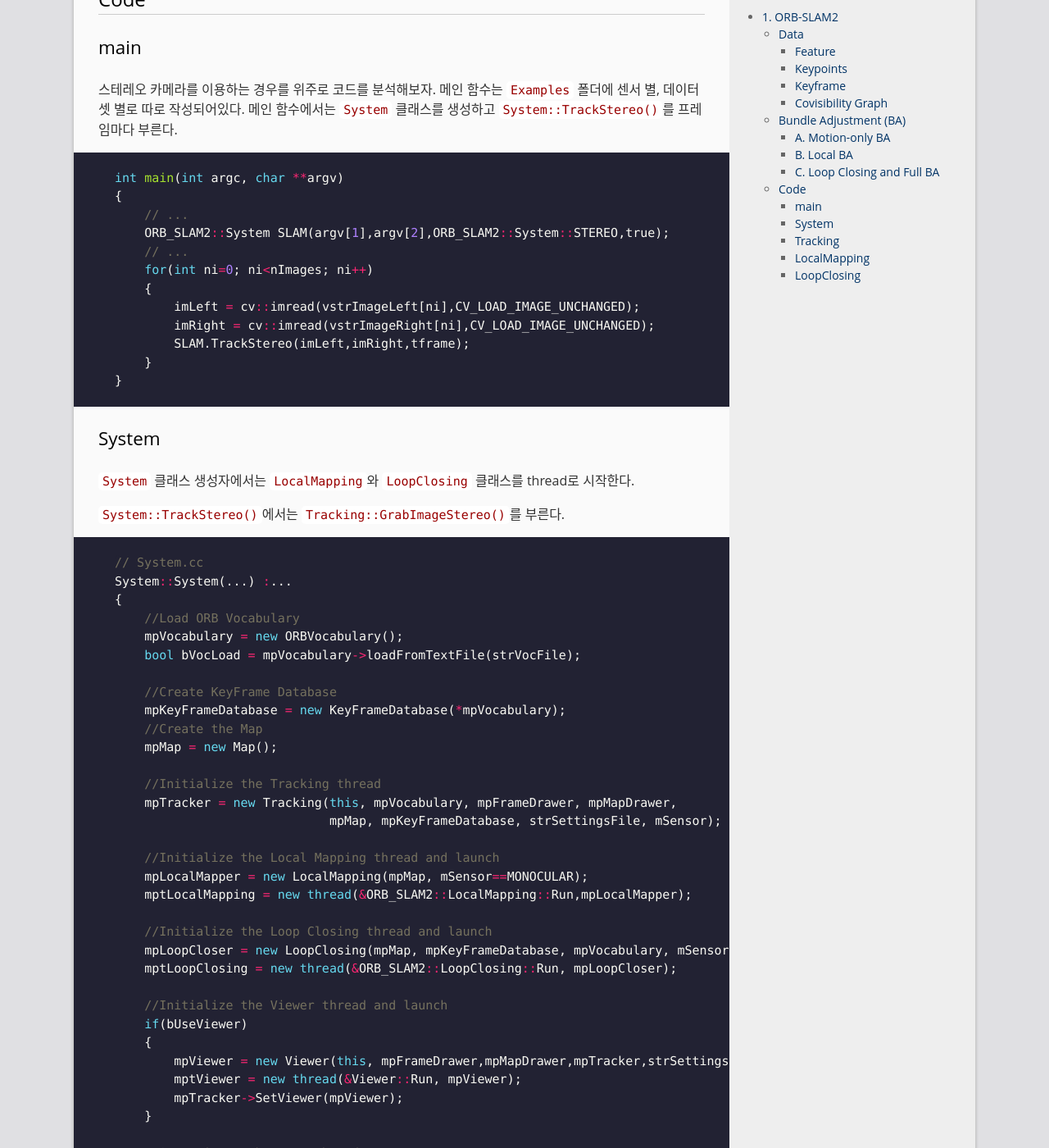
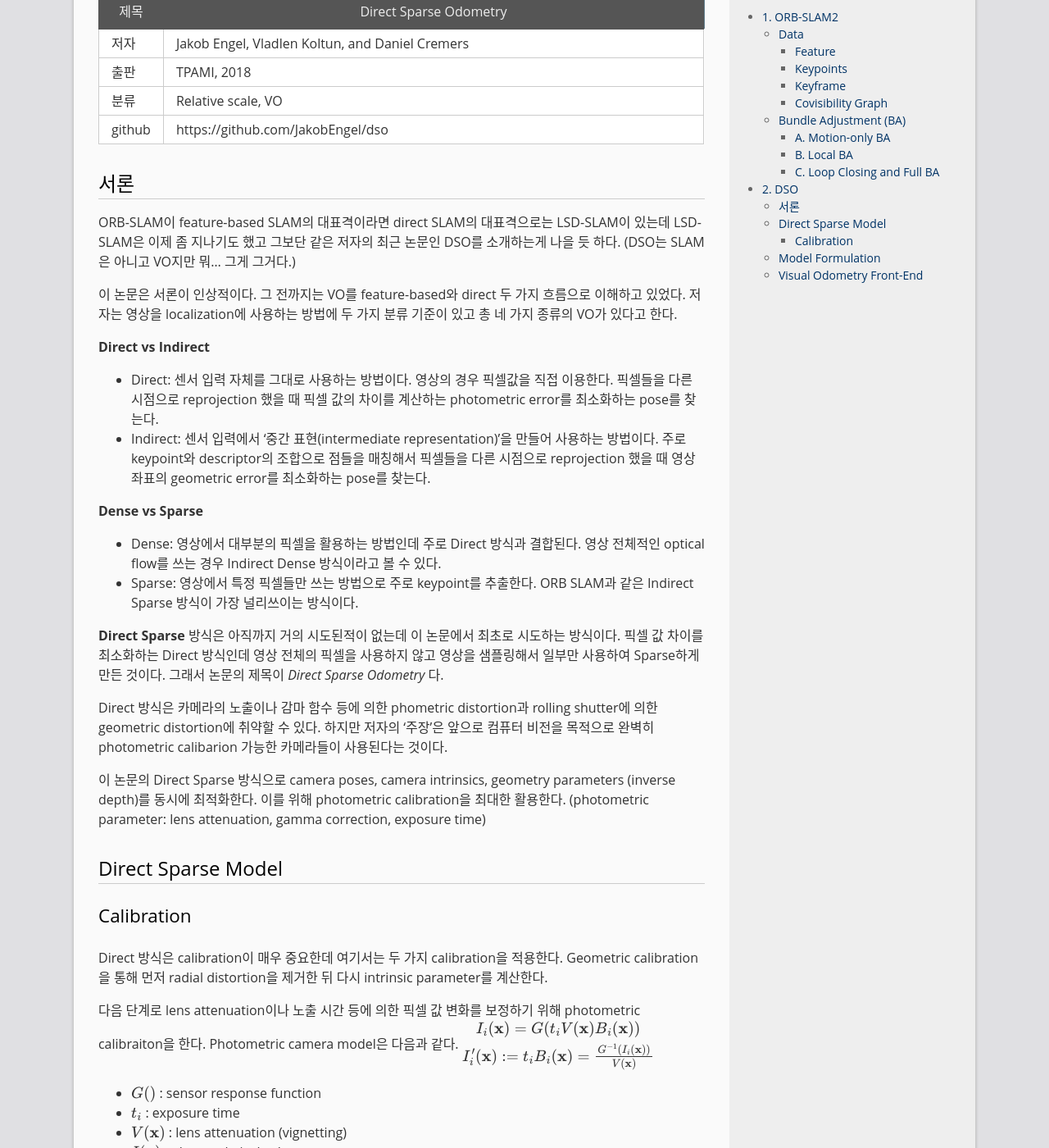
Before and after one commit to goodgodgd/ian-flow, a Jekyll site: the page built from _posts/2019-07-17-savo-survey.md, in a window 1280 px wide and 1400 px high, scrolled down 3839 px. Shown: the whole window at 82% size. Built offline with Jekyll 4.4.1, drawn with Linux system fonts in a browser that asks for light colours; formulas are drawn with MathJax 3; some of the changed text lies outside the part shown.

Commit message:
wip VO/SLAM survey

````diff
--- a/_posts/2019-07-17-savo-survey.md
+++ b/_posts/2019-07-17-savo-survey.md
@@ -9,7 +9,7 @@
 
 
 
-이 포스트는 Visual odometry (VO)와 Visual Simultaneous Localization and Mapping (vSLAM) 분야의 주요 논문들을 소스코드와 함께 분석하여 요약한다.
+이 포스트는 Visual odometry (VO)와 Visual Simultaneous Localization and Mapping (vSLAM) 분야의 주요 논문들을 분석하여 요약한다.
 
 
 
@@ -141,17 +141,9 @@
 
 
 
-코드에서 keyframe 이 가지고 있는 정보
-
-
-
-
-
 ### Covisibility Graph
 
 covisibility graph는 keyframe 사이의 관계를 나타낸 것으로 최소 15개의 map point를 공유한 keyframe들이 연결되고 공유 map point의 개수가 edge의 weight가 된다.
-
-
 
 
 
@@ -185,215 +177,143 @@
 
 
 
-## Code
+# 2. DSO
 
-### main
-
-스테레오 카메라를 이용하는 경우를 위주로 코드를 분석해보자. 메인 함수는 `Examples` 폴더에 센서 별, 데이터셋 별로 따로 작성되어있다. 메인 함수에서는 `System` 클래스를 생성하고 `System::TrackStereo()`를 프레임마다 부른다.
-
-```cpp
-int main(int argc, char **argv)
-{
-    // ...
-    ORB_SLAM2::System SLAM(argv[1],argv[2],ORB_SLAM2::System::STEREO,true);
-    // ...
-    for(int ni=0; ni<nImages; ni++)
-    {
-        imLeft = cv::imread(vstrImageLeft[ni],CV_LOAD_IMAGE_UNCHANGED);
-        imRight = cv::imread(vstrImageRight[ni],CV_LOAD_IMAGE_UNCHANGED);
-        SLAM.TrackStereo(imLeft,imRight,tframe);
-    }
-}
-```
+<table>
+<colgroup>
+<col width="10%" />
+<col width="90%" />
+</colgroup>
+<thead>
+<tr class="header">
+<th>제목</th>
+<th>Direct Sparse Odometry</th>
+</tr>
+</thead>
+<tbody>
+<tr>
+<td markdown="span">저자</td>
+<td markdown="span">Jakob Engel, Vladlen Koltun, and Daniel Cremers</td>
+</tr>
+<tr>
+<td markdown="span">출판</td>
+<td markdown="span">TPAMI, 2018</td>
+</tr>
+<tr>
+<td markdown="span">분류</td>
+<td markdown="span">Relative scale, VO</td>
+</tr>
+<tr>
+<td markdown="span">github</td>
+<td markdown="span">https://github.com/JakobEngel/dso</td>
+</tr>
+</tbody>
+</table>
 
 
 
-### System
+## 서론
 
-`System` 클래스 생성자에서는 `LocalMapping`와 `LoopClosing` 클래스를 thread로 시작한다.
+ORB-SLAM이 feature-based SLAM의 대표격이라면 direct SLAM의 대표격으로는 LSD-SLAM이 있는데 LSD-SLAM은 이제 좀 지나기도 했고 그보단 같은 저자의 최근 논문인 DSO를 소개하는게 나을 듯 하다. (DSO는 SLAM은 아니고 VO지만 뭐... 그게 그거다.)
 
- `System::TrackStereo()`에서는 `Tracking::GrabImageStereo()`를 부른다.
+이 논문은 서론이 인상적이다. 그 전까지는 VO를 feature-based와 direct 두 가지 흐름으로 이해하고 있었다. 저자는 영상을 localization에 사용하는 방법에 두 가지 분류 기준이 있고 총 네 가지 종류의 VO가 있다고 한다.
 
-```cpp
-// System.cc
-System::System(...) :...
-{
-    //Load ORB Vocabulary
-    mpVocabulary = new ORBVocabulary();
-    bool bVocLoad = mpVocabulary->loadFromTextFile(strVocFile);
+**Direct vs Indirect**
 
-    //Create KeyFrame Database
-    mpKeyFrameDatabase = new KeyFrameDatabase(*mpVocabulary);
-    //Create the Map
-    mpMap = new Map();
+- Direct: 센서 입력 자체를 그대로 사용하는 방법이다. 영상의 경우 픽셀값을 직접 이용한다. 픽셀들을 다른 시점으로 reprojection 했을 때 픽셀 값의 차이를 계산하는 photometric error를 최소화하는 pose를 찾는다.
+- Indirect: 센서 입력에서 '중간 표현(intermediate representation)'을 만들어 사용하는 방법이다. 주로 keypoint와 descriptor의 조합으로 점들을 매칭해서 픽셀들을 다른 시점으로 reprojection 했을 때 영상 좌표의 geometric error를 최소화하는 pose를 찾는다.
 
-    //Initialize the Tracking thread
-    mpTracker = new Tracking(this, mpVocabulary, mpFrameDrawer, mpMapDrawer,
-                             mpMap, mpKeyFrameDatabase, strSettingsFile, mSensor);
+**Dense vs Sparse**
 
-    //Initialize the Local Mapping thread and launch
-    mpLocalMapper = new LocalMapping(mpMap, mSensor==MONOCULAR);
-    mptLocalMapping = new thread(&ORB_SLAM2::LocalMapping::Run,mpLocalMapper);
-
-    //Initialize the Loop Closing thread and launch
-    mpLoopCloser = new LoopClosing(mpMap, mpKeyFrameDatabase, mpVocabulary, mSensor!=MONOCULAR);
-    mptLoopClosing = new thread(&ORB_SLAM2::LoopClosing::Run, mpLoopCloser);
-
-    //Initialize the Viewer thread and launch
-    if(bUseViewer)
-    {
-        mpViewer = new Viewer(this, mpFrameDrawer,mpMapDrawer,mpTracker,strSettingsFile);
-        mptViewer = new thread(&Viewer::Run, mpViewer);
-        mpTracker->SetViewer(mpViewer);
-    }
-
-    //Set pointers between threads
-    mpTracker->SetLocalMapper(mpLocalMapper);
-    mpTracker->SetLoopClosing(mpLoopCloser);
-
-    mpLocalMapper->SetTracker(mpTracker);
-    mpLocalMapper->SetLoopCloser(mpLoopCloser);
-
-    mpLoopCloser->SetTracker(mpTracker);
-    mpLoopCloser->SetLocalMapper(mpLocalMapper);
-}
-
-
-cv::Mat System::TrackStereo(const cv::Mat &imLeft, const cv::Mat &imRight, const double &timestamp)
-{
-	// 모드 확인 ...
-    cv::Mat Tcw = mpTracker->GrabImageStereo(imLeft,imRight,timestamp);
-	// ...
-    return Tcw;
-}
-```
+- Dense: 영상에서 대부분의 픽셀을 활용하는 방법인데 주로 Direct 방식과 결합된다. 영상 전체적인 optical flow를 쓰는 경우 Indirect Dense 방식이라고 볼 수 있다.
+- Sparse: 영상에서 특정 픽셀들만 쓰는 방법으로 주로 keypoint를 추출한다. ORB SLAM과 같은 Indirect Sparse 방식이 가장 널리쓰이는 방식이다.
 
 
 
-### Tracking
+**Direct Sparse** 방식은 아직까지 거의 시도된적이 없는데 이 논문에서 최초로 시도하는 방식이다. 픽셀 값 차이를 최소화하는 Direct 방식인데 영상 전체의 픽셀을 사용하지 않고 영상을 샘플링해서 일부만 사용하여 Sparse하게 만든 것이다. 그래서 논문의 제목이 *Direct Sparse Odometry* 다.
 
-Tracking 코드는 다음과 같다. `Tracking::GrabImageStereo()` -> `Tracking::Track()` -> `Tracking::TrackReferenceKeyFrame()` -> `Optimizer::PoseOptimization()` 순서로 현재 프레임의 포즈를 추적한다.
+Direct 방식은 카메라의 노출이나 감마 함수 등에 의한 phometric distortion과 rolling shutter에 의한 geometric distortion에 취약할 수 있다. 하지만 저자의 '주장'은 앞으로 컴퓨터 비전을 목적으로 완벽히 photometric calibarion 가능한 카메라들이 사용된다는 것이다.
 
-```cpp
-cv::Mat Tracking::GrabImageStereo(const cv::Mat &imRectLeft, const cv::Mat &imRectRight, const double &timestamp)
-{
-    mImGray = imRectLeft;
-    cv::Mat imGrayRight = imRectRight;
-	// 영상 gray 변환 ...
-    // 프레임 생성
-    mCurrentFrame = Frame(mImGray,imGrayRight,timestamp,mpORBextractorLeft,mpORBextractorRight,mpORBVocabulary,mK,mDistCoef,mbf,mThDepth);
-
-    Track();
-
-    return mCurrentFrame.mTcw.clone();
-}
-
-void Tracking::Track()
-{
-    if(mState==NOT_INITIALIZED)
-        StereoInitialization();
-    else
-    {
-        if(mState==OK)
-        {
-            // Local Mapping might have changed some MapPoints tracked in last frame
-            CheckReplacedInLastFrame();
-            bOK = TrackReferenceKeyFrame();
-        }
-        else
-            bOK = Relocalization();
-
-        // If we have an initial estimation of the camera pose and matching. Track the local map.
-        if(!mbOnlyTracking)
-            bOK = TrackLocalMap();
-
-        // Check if we need to insert a new keyframe
-        if(NeedNewKeyFrame())
-            CreateNewKeyFrame();
-    }
-}
-
-bool Tracking::TrackReferenceKeyFrame()
-{
-    // Compute Bag of Words vector
-    mCurrentFrame.ComputeBoW();
-    // ORB matching with the reference keyframe
-    int nmatches = matcher.SearchByBoW(mpReferenceKF,mCurrentFrame,vpMapPointMatches);
-    Optimizer::PoseOptimization(&mCurrentFrame);
-}
-```
+이 논문의 Direct Sparse 방식으로 camera poses, camera intrinsics, geometry parameters (inverse depth)를 동시에 최적화한다. 이를 위해 photometric calibration을 최대한 활용한다. (photometric parameter: lens attenuation, gamma correction, exposure time)
 
 
 
-### LocalMapping
+## Direct Sparse Model
 
-`System` 생성자에서 `LocalMapping::Run()`을 위한 thread가 시작된다.
+### Calibration
 
-```cpp
-void LocalMapping::Run()
-{
-    while(1)
-    {
-        // Tracking will see that Local Mapping is busy
-        SetAcceptKeyFrames(false);
+Direct 방식은 calibration이 매우 중요한데 여기서는 두 가지 calibration을 적용한다. Geometric calibration을 통해 먼저 radial distortion을 제거한 뒤 다시 intrinsic parameter를 계산한다.
 
-        // Check if there are keyframes in the queue
-        if(CheckNewKeyFrames())
-        {
-            // BoW conversion and insertion in Map
-            ProcessNewKeyFrame();
-            // Check recent MapPoints
-            MapPointCulling();
-            // Triangulate new MapPoints
-            CreateNewMapPoints();
+다음 단계로 lens attenuation이나 노출 시간 등에 의한 픽셀 값 변화를 보정하기 위해 photometric calibraiton을 한다. Photometric camera model은 다음과 같다.
+$$
+\begin{matrix}
+I_i(\mathbf{x}) = G(t_iV(\mathbf{x})B_i(\mathbf{x})) \\
+I'_i(\mathbf{x}) := t_i B_i(\mathbf{x}) = {G^{-1}(I_i(\mathbf{x})) \over V(\mathbf{x})}
+\end{matrix}
+$$
 
-            if(!CheckNewKeyFrames())
-            {
-                // Find more matches in neighbor keyframes and fuse point duplications
-                SearchInNeighbors();
-            }
-            if(!CheckNewKeyFrames() && !stopRequested())
-            {
-                // Local BA
-                if(mpMap->KeyFramesInMap()>2)
-                    Optimizer::LocalBundleAdjustment(mpCurrentKeyFrame,&mbAbortBA, mpMap);
+- $$G()$$ : sensor response function
+- $$t_i$$ : exposure time
+- $$V(\mathbf{x})$$ : lens attenuation (vignetting)
+- $$I(\mathbf{x})$$ : observed pixel value
+- $$I'(\mathbf{x})$$ : calibrated pixel value
 
-                // Check redundant local Keyframes
-                KeyFrameCulling();
-            }
-            mpLoopCloser->InsertKeyFrame(mpCurrentKeyFrame);
-        }
-    }
-}
-```
+DSO에서는 미리 photometric calibration이 되어있는 TUM monoVO 데이터셋에서 제공하는 calibration 파라미터나 함수를 써서 이미지를 먼저 보정한 $$I'(\mathbf{x})$$를 사용한다.
 
 
 
-### LoopClosing
+## Model Formulation
 
-`System` 생성자에서 `LoopClosing::Run()`을 위한 thread가 시작된다.
+Photometirc error는 샘플링한 픽셀에 대해서만 구하는 것이 아니라 주변 픽셀들까지 같이 계산한다. 아래 그림처럼 중심 픽셀과 주변 픽셀까지 8개의 픽셀에 대해 weighted SSD (sum of squared distance ??)를 계산한다.
 
-```cpp
-void LoopClosing::Run()
-{
-    mbFinished =false;
-    while(1)
-    {
-        // Check if there are keyframes in the queue
-        if(CheckNewKeyFrames())
-        {
-            // Detect loop candidates and check covisibility consistency
-            if(DetectLoop())
-            {
-               // Compute similarity transformation [sR|t]
-               // In the stereo/RGBD case s=1
-               if(ComputeSim3())
-               {
-                   // Perform loop fusion and pose graph optimization
-                   CorrectLoop();
-               }
-            }
-        }
-    }
-}
-```
+![dso1](../assets/2019-07-17-savo-survey/dso1.png)
+
+8개 픽셀에 대한 SSD는 다음과 같이 구한다.
+
+![dso2](../assets/2019-07-17-savo-survey/dso2.png)
+
+![dso3](../assets/2019-07-17-savo-survey/dso3.png)
+
+![dso4](../assets/2019-07-17-savo-survey/dso4.png)
+
+- $$t_i$$ : exposure time
+- $$a_i, a_j, b_i, b_j$$ : parameters for affine brightness transfer function $$e^{-a_i} (I_i - b_i)$$
+- $$d_p$$ : depth of pixel p
+- $$\omega_p$$ : gradient dependent weighting, low weight for high gradient pixels
+
+
+
+여기서 중요한 점은 point를 inverse depth 하나로만 parameterization 한다는 것이다. keyframe에서 발견된 픽셀이 고정되면 방향이 정해지고 깊이만 추정하면 된다. 다른 모델에서 3차원 좌표를 추정한 것과는 다른 방식이다.
+
+이를 여러 프레임에 걸쳐 photometric error를 더하면 다음과 같다. 이 에러 함수를 최소화하는 camera poses ($$T_i$$), depths ($$d_p$$), intensity affine parameters ($$a_i, b_i$$) 를 찾으면 된다.
+
+![dso5](../assets/2019-07-17-savo-survey/dso5.png)
+
+DSO는 이러한 최적화를 sliding (time) window에 적용하여 현재 위치를 추적한다.
+
+
+
+## Visual Odometry Front-End
+
+Front-end란 최적화 외에 keyframe이나 keypoint 등을 관리하는 모듈이다. DSO는 언제나 7개의 keyframe을 (8)번 식으로 최적화한다.
+
+Keyframe을 관리하는 방법은 다음과 같다.
+
+1. Initial Frame Tracking: 새로운 keyframe이 생기면 기존의 active point들을 모두 그곳에 projection한다. 새로운 프레임이 들어오면 최신 keyframe과의 관계만 계산한다.
+2. Keyframe Creation: ORB SLAM 처럼 일단 최대한 많은 keyframe들을 생성한다. 조건은 다음과 같다.
+   1. 시야 변화: 마지막 keyframe으로부터 optical flow가 커질때
+   2. 가려짐 (Occlusion): rotation 없이 pixel을 warping 했을 때 픽셀 오차로 판단
+   3. 노출 시간이 급격히 변할 때
+3. Keyframe Marginalization: keyframe을 제거하는 과정이다.
+   1. 가장 최근 두 개의 keyframe은 남긴다.
+   2. 마지막 keyframe에서 특정 keyframe의 point가 5% 이상 보이지 않으면 제거한다.
+   3. 7개 이상의 keyframe이 생기면 그 중 마지막 keyframe과 가장 떨어진 keyframe을 제거한다.
+
+
+
+DSO는 항상 2000여개의 keypoint를 각 프레임 단위로도, 전체 최적화 윈도우 단위로도 유지한다. Keypoint를 관리하는 방법은 다음과 같다.
+
+1. Candidate Point Selection: 프레임 단위로 candidate point를 만드는 방법이다. 영역을 나눠서 gradient를 구한 뒤 gradient를 영역별로 정규화한다. 이후 다시 이미지 영역을 나눠서 영역별로 gradient가 높은 점들을 선택한다. 만약 threshold를 넘는 gradient 점들이 충분히 나오지 않으면 threshold를 낮춰서 반복한다.
+2. Candidate Point Tracking: 점들을 다음 프레임에서 추적하는데 epipolar line을 따라 photometric error가 가장 낮은 점을 찾는다. 기존에 추정한 depth로 검색 범위를 좁힌다.
+3. Candidate Point Activation: 예전 점들이 지워지면 새로운 점들로 채우는데 이미지에 되도록 골고루 점들이 분포하게 하기 위해 기존 점들과 가장 거리가 먼 점들부터 채운다.
+4. Outlier and Occlusion Detection: 2에서 epipolar line을 따라 검색할 때 error가 너무 크면 그 점을 버린다. 주변 점들까지 고려한 photometric error가 너무 커도 버린다.
````
Also changed, not shown: other parts of _posts/2019-07-17-savo-survey.md (+2 -2 lines), assets/2019-07-17-savo-survey/dso1.png (added), assets/2019-07-17-savo-survey/dso2.png (added), assets/2019-07-17-savo-survey/dso3.png (added), assets/2019-07-17-savo-survey/dso4.png (added), assets/2019-07-17-savo-survey/dso5.png (added).
